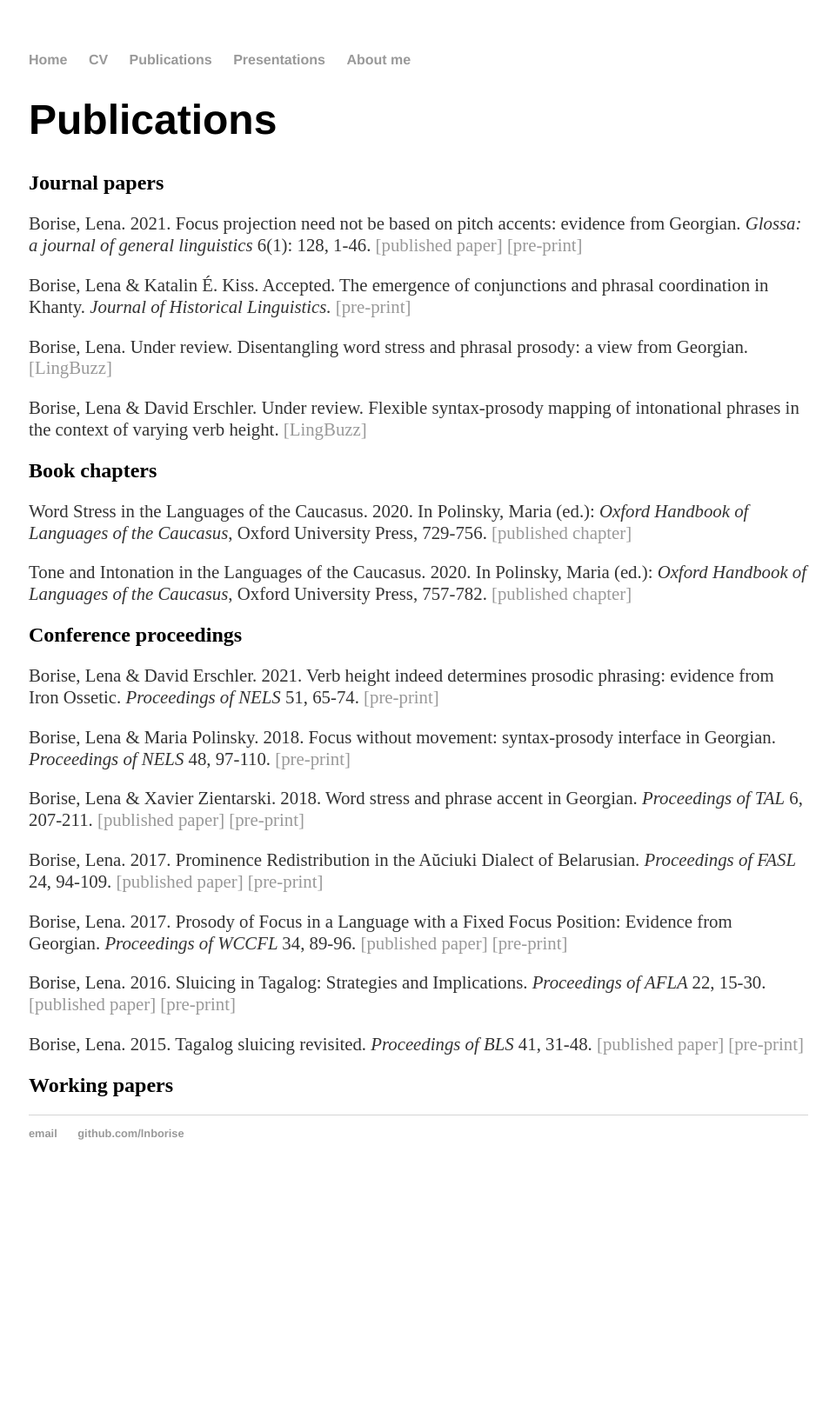
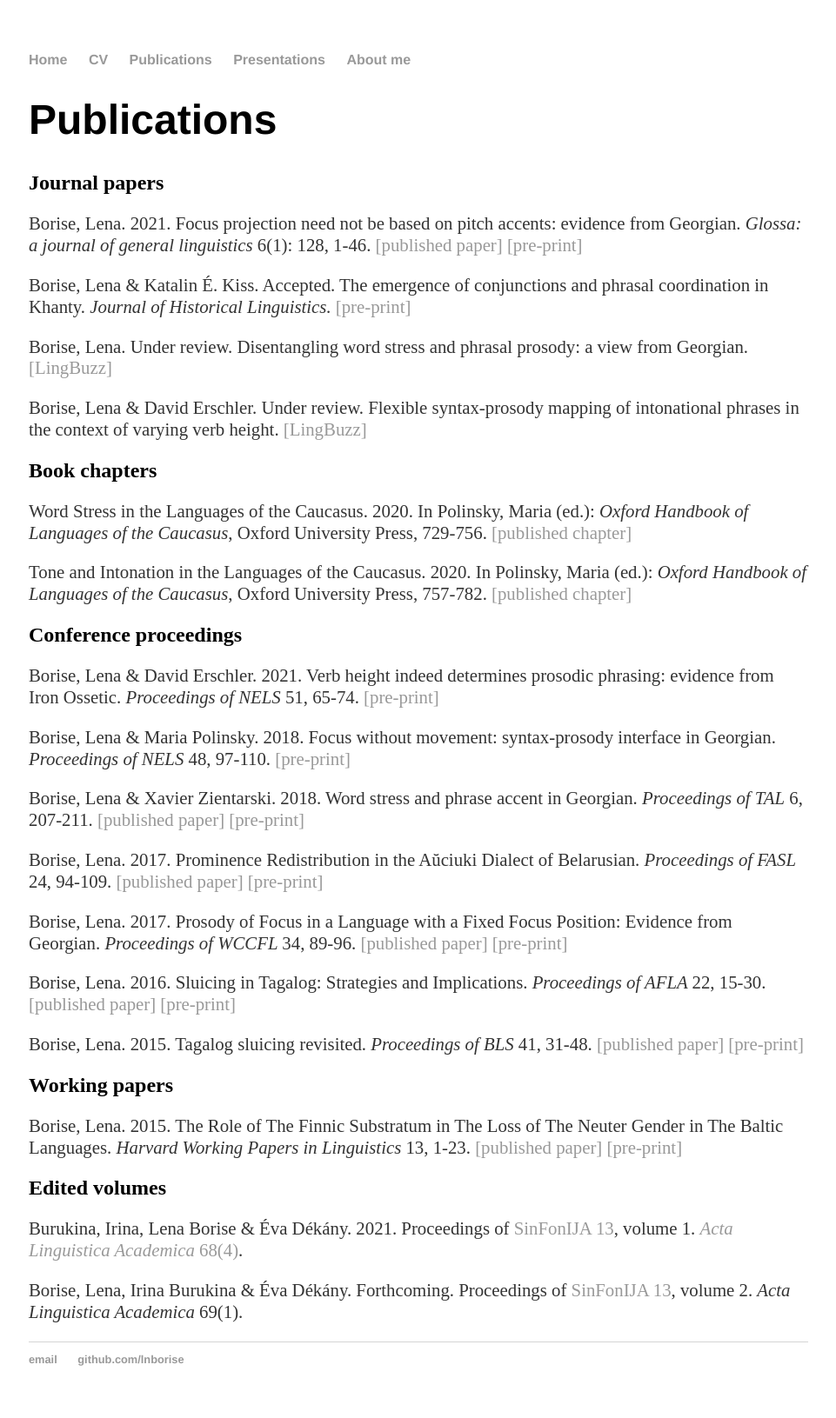
Before and after one commit to lnborise/lnborise.github.io, a Jekyll site: the page built from publications.html, in a window 1280 px wide. Shown: the whole page at 87% size, without its empty margins (159-1120 px from the left). Built offline with Jekyll 4.4.1, drawn with Linux system fonts in a browser that asks for light colours; before the commit the page ends 1371 px from its top, so only the background shows below that.

Commit message:
Update publications.html

```diff
--- a/publications.html
+++ b/publications.html
@@ -40,6 +40,16 @@ title: Publications
 
 <h2>Working papers</h2>
 
+	<p>Borise, Lena. 2015. The Role of The Finnic Substratum in The Loss of The Neuter Gender in The Baltic Languages. <i>Harvard Working Papers in Linguistics </i> 13, 1-23. <a href="https://sites.fas.harvard.edu/~lingpub/hwpl_vol13.html"> [published paper]</a> <a href="https://lnborise.github.io/assets/LBorise_Baltic Neuter_HWPL.pdf"> [pre-print]</a> </p>
+
+<h2>Edited volumes</h2>
+
+	<p>Burukina, Irina, Lena Borise & Éva Dékány. 2021. Proceedings of <a href="http://www.nytud.hu/sinfonija13/index.html">SinFonIJA 13</a>, volume 1. <a href="https://akjournals.com/view/journals/2062/68/4/2062.68.issue-4.xml"><i>Acta Linguistica Academica</i> 68(4)</a>. </p>
+
+	<p>Borise, Lena, Irina Burukina & Éva Dékány. Forthcoming. Proceedings of <a href="http://www.nytud.hu/sinfonija13/index.html">SinFonIJA 13</a>, volume 2. <i>Acta Linguistica Academica</i> 69(1). </p>
+
+
+
 
 
 
```
